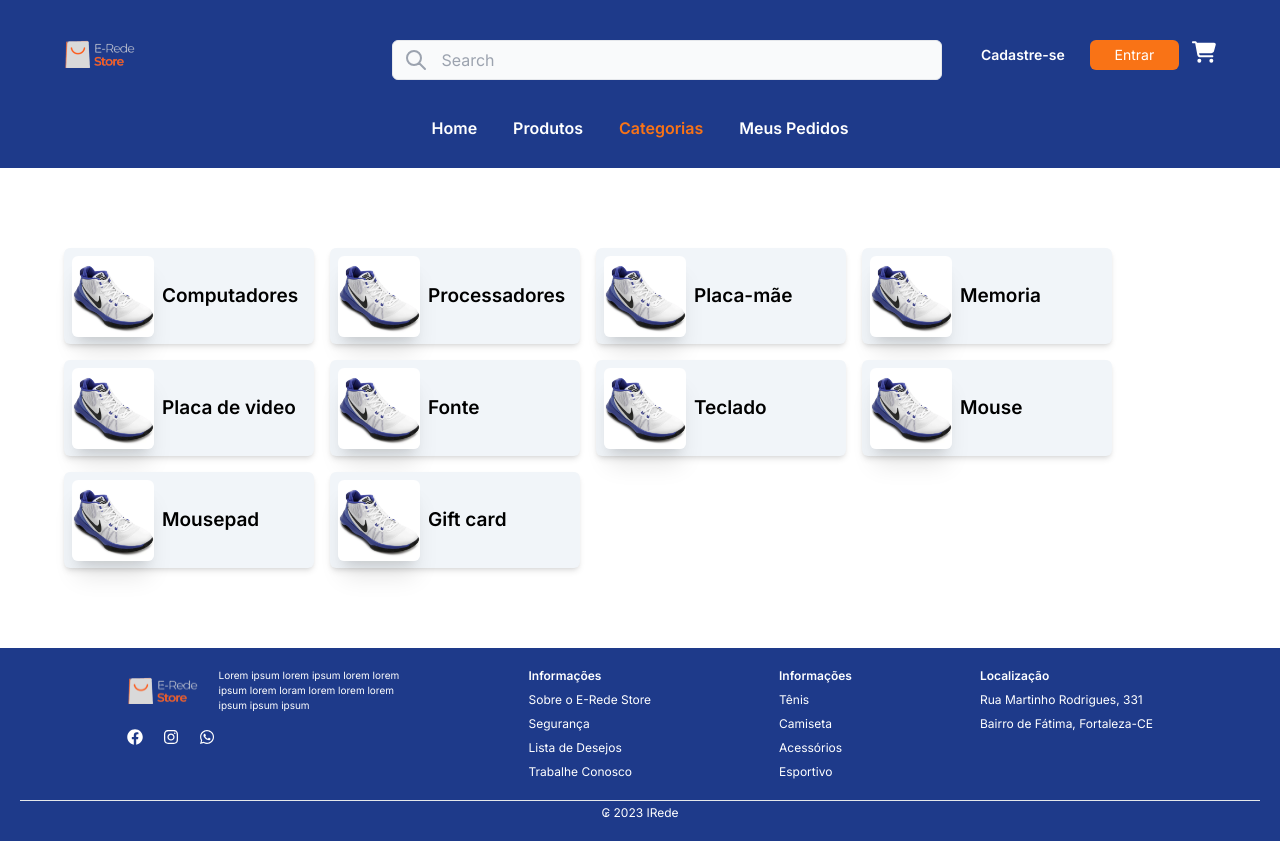
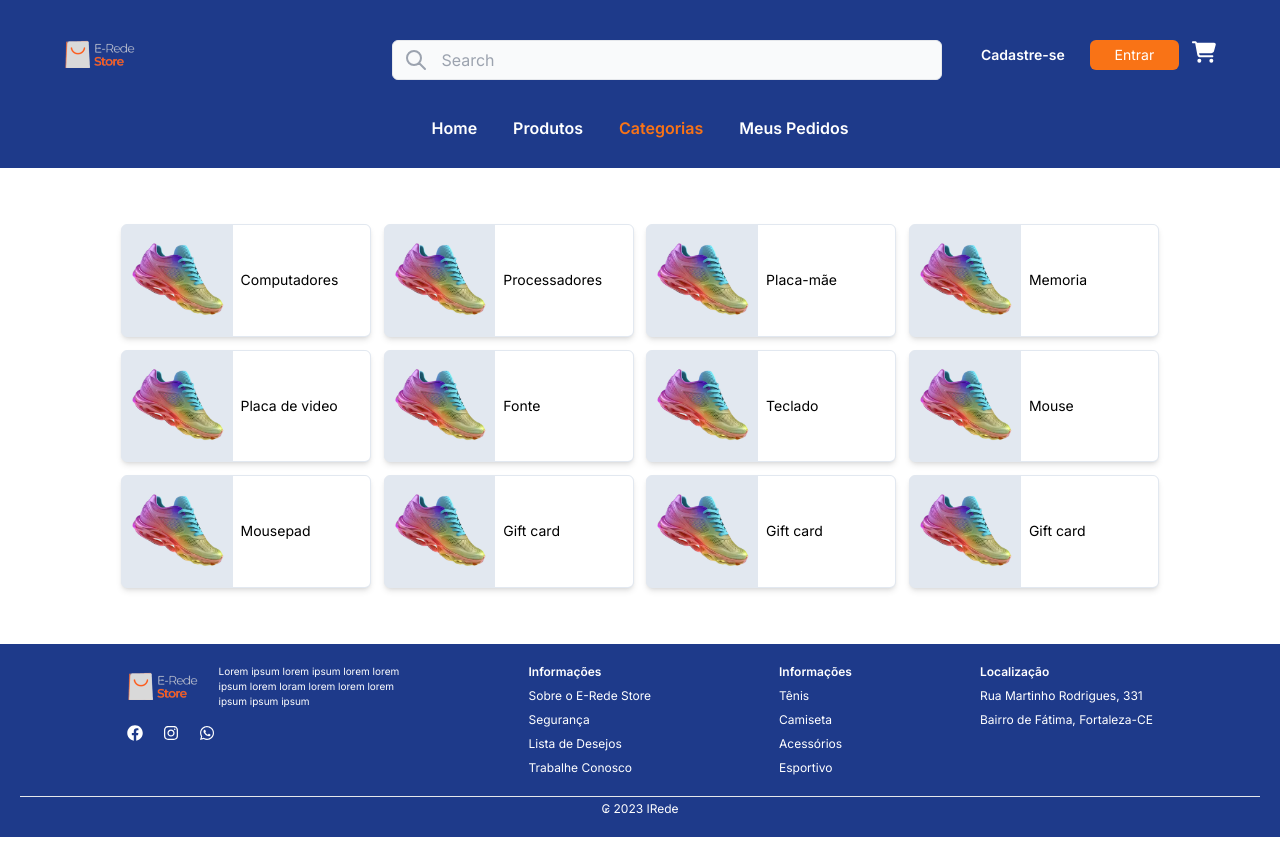
Before and after one commit to carlloshen/ecommerce, a React (Vite) app: page /categorias in a window 1280 px wide. Built offline with nearby package versions, Linux system fonts and the light colour scheme.

Commit message:
Style - posicionamento categorias e arow down produtos

```diff
--- a/src/pages/categorias/Categorias.jsx
+++ b/src/pages/categorias/Categorias.jsx
@@ -1,12 +1,12 @@
-import image from "../../assets/images/tenis.png";
-function CategoryCard({categoryName}) {
+import image from "../../assets/images/tenis-1.png";
+function CategoryCard({ categoryName }) {
   return (
-    <div className="flex bg-slate-100 w-[250px]  h-[96px] rounded-md pl-2 shadow-md">
-      <div className="mr-2 flex items-center">
-        <img src={image} alt="" className=" w-[82px] h-[81px] rounded-md shadow-xl" />
+    <div className="flex flex-col md:flex-row items-center border border-slate-200 bg-slate-200 rounded-md overflow-hidden w-[120px] md:w-[30vw] md:max-w-[250px]  shadow-md">
+      <div className=" w-[102px] md:w-[200px] ">
+        <img src={image} alt="" className="object-cover w-full h-full" />
       </div>
-      <div className="flex items-center">
-        <p className="text-[19px] font-semibold">{categoryName}</p>
+      <div className="flex text-center items-center w-full h-full bg-white">
+        <p className="text-sm p-2 truncate">{categoryName}</p>
       </div>
     </div>
   );
@@ -14,9 +14,9 @@ function CategoryCard({categoryName}) {
 
 function Categorias() {
   return (
-    <section className=" w-screen mb-20 mt-20 flex justify-center">
-      <div className="md:w-[90vw] ">
-        <div className="flex flex-wrap items-center w-full gap-3 md:gap-4 justify-center md:justify-start max-w-[1200px]">
+    <section className=" w-screen flex flex-col items-center">
+      <div className="flex justify-center mb-14 mt-14">
+        <div className="flex flex-wrap gap-3 md:gap-[1vw] justify-center max-w-[646px] md:max-w-[1300px]">
           <CategoryCard categoryName={"Computadores"} />
           <CategoryCard categoryName={"Processadores"} />
           <CategoryCard categoryName={"Placa-mãe"} />
@@ -27,6 +27,8 @@ function Categorias() {
           <CategoryCard categoryName={"Mouse"} />
           <CategoryCard categoryName={"Mousepad"} />
           <CategoryCard categoryName={"Gift card"} />
+          <CategoryCard categoryName={"Gift card"} />
+          <CategoryCard categoryName={"Gift card"} />
         </div>
       </div>
     </section>
--- a/src/pages/produtos/Produtos.jsx
+++ b/src/pages/produtos/Produtos.jsx
@@ -3,21 +3,31 @@ import Card from "../../components/card/Card";
 function Produtos() {
   return (
     <>
-      <section className=" w-screen mb-10 mt-5 flex justify-center ">
-        <div className="w-[90vw] lg:flex lg:flex-row">
-          <div className="text-center lg:hidden">
+      <section className=" w-screen mb-10 mt-5 flex justify-center">
+        <div className="w-[90vw] flex flex-col  lg:flex-row justify-center items-center lg:items-start">
+          <div className="text-center flex lg:hidden relative max-w-[250px] ">
             <select
               name="categorias"
               id="categorias"
-              className=" w-[250px]  pr-5 h-[48px] appearance-none text-center font-semibold text-white bg-orange-500 rounded-md"
+              className=" w-[250px]  pr-5 h-[48px] appearance-none text-center font-semibold text-white bg-orange-500 rounded-md "
             >
               <option value="computadores">Computadores</option>
               <option value="computadores">Celulares</option>
               <option value="computadores">Computadores</option>
             </select>
+            <svg
+              xmlns="http://www.w3.org/2000/svg"
+              viewBox="0 0 24 24"
+              width="24"
+              height="24"
+              fill="#FFFF"
+              className="absolute right-2 top-0 bottom-0 m-auto"
+            >
+              <path d="M7 10l5 5 5-5z" />
+            </svg>
           </div>
-          <div className="hidden lg:block">
-            <div className="shadow-lg flex flex-col p-5 gap-5 w-[251px] text-stone-500 font-semibold">
+          <div className="hidden lg:block border border-stone-200 shadow-lg">
+            <div className=" flex flex-col p-5 gap-5 w-[251px] text-stone-500 font-semibold">
               <div className="flex gap-2 ">
                 <input type="radio" id="" name="computador" value="" />
                 <label htmlFor="computador"> Computador</label>
```
Also changed, not shown: src/assets/images/tenis-1.png (added).
